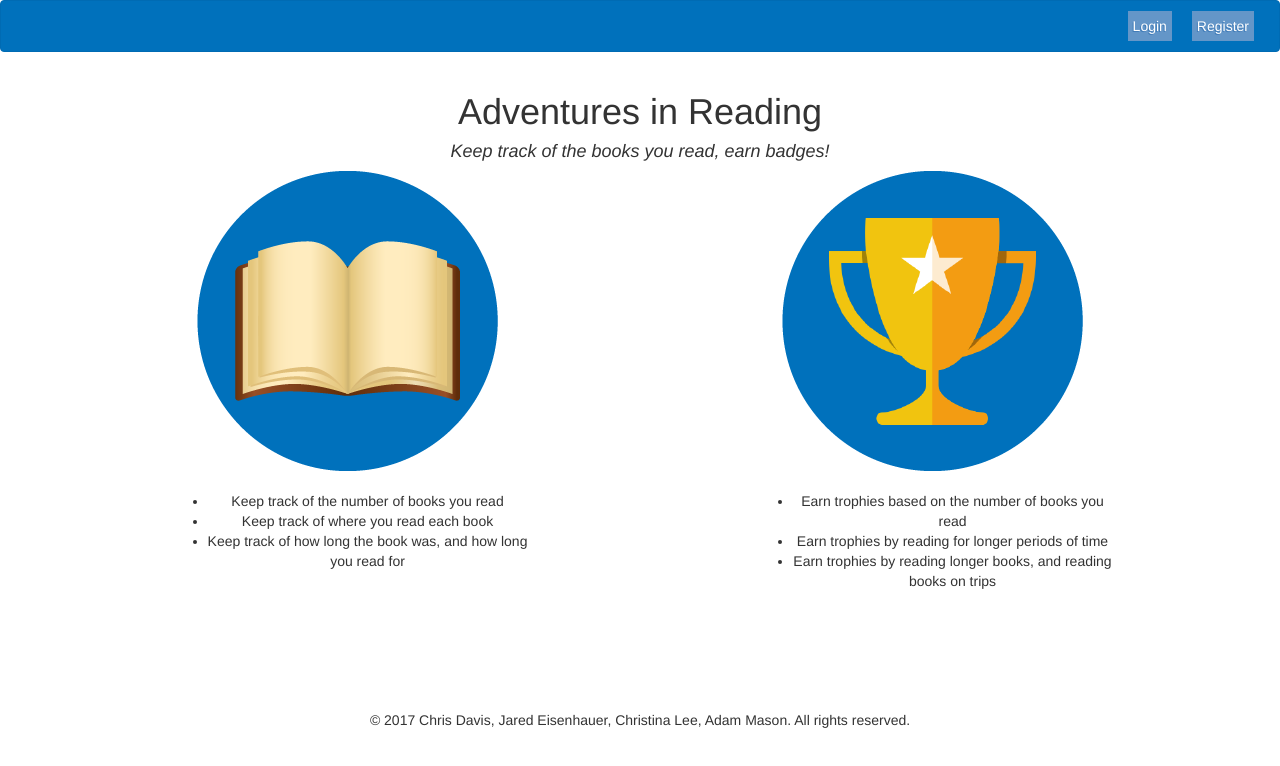
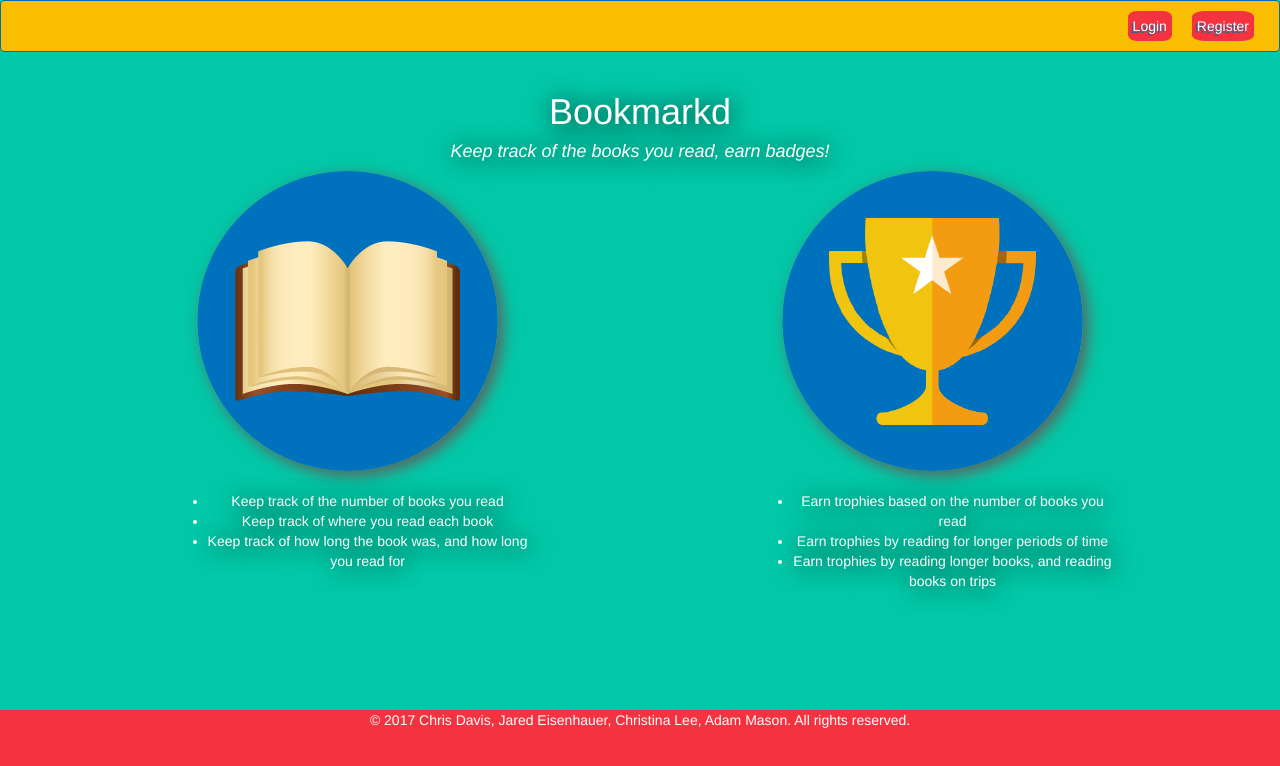
Before and after one commit to Chrissyanity/Final, a website: page public/index.html at #/intro in a window 1280 px wide. Drawn offline with nearby package versions, Linux system fonts and the light colour scheme; some packages are replaced by stand-ins of ours; no server answers; a web font is replaced by a local one.

Commit message:
some styling

```diff
--- a/public/css/style.css
+++ b/public/css/style.css
@@ -1,6 +1,7 @@
 /*a {
     font-family: 'Cabin Sketch', cursive;
 }*/
+
 
 html, body {
     height: 100%;
@@ -10,21 +11,24 @@ html, body {
 .wrapper {
     min-height: 100%;
     margin-bottom: -90px;
+    background-color: #02C8A7;
 }
 .navbar-default {
-  background-color: #0071bc!important;
+  background-color: #f9BE02!important;
   border-color: #006bb3!important;
 }
 .navbar-nav>li>a{
-  color: #333!important;
-  transition: all .2s ease-in-out;
+  color: white!important;
+  /*transition: all .2s ease-in-out;*/
 }
 .navbar-nav>li>a:hover{
-  color: #333!important;
+  /*color: #333!important;*/
   transform: scale(1.1);
 }
 .footer {
     height: 90px;
+    background-color: #F53240;
+
 }
 
 .push {
@@ -35,25 +39,31 @@ html, body {
     margin: 20px;
     text-align: center;
     margin-right: 10px;
+    color: white;
+    text-shadow: 2px 2px 25px #000000;
 }
 
 .headButton {
-    color: #fff;
-    background-color: #6496c8;
-    text-shadow: -1px 1px #417cb8;
+  color: #fff;
+    background-color: #F9BE02;
+    text-shadow: -2px 2px #346392;
     border: none;
     margin: 10px;
     padding: 5px;
+    background-color: #F53240;
+    border-radius: 20%;
 }
 
-.headButton.hover {
-    background-color: #346392;
+.headButton:hover {
+  /*background-color: #346392;*/
     text-shadow: -1px 1px #27496d;
 }
 
-.headButton.active {
-    background-color: #27496d;
-    text-shadow: -1px 1px #193047;
+.headButton:active {
+
+  /*background-color: #27496d;*/
+     text-shadow: -1px 1px #193047;
+
 }
 .formButton {
     color: #fff;
@@ -83,6 +93,13 @@ html, body {
 
 footer p {
     text-align: center;
+    color: white;
+}
+
+.frontPageImg {
+  border: black;
+  box-shadow: 5px 5px 15px #606060;
+  border-radius: 50%;
 }
 
 .box, .trophy {
@@ -147,8 +164,26 @@ footer p {
     transform: rotateY(180deg);
 }
 
-h1, h4, li {
+h1,h4,li {
     text-align: center;
+    color: white;
+    text-shadow: 2px 2px 25px #000000;
+}
+
+#intro {
+    text-align: center;
+    color: white;
+    text-shadow: 2px 2px 25px #000000;
+}
+
+h4 {
+    text-align: center;
+    color: white;
+}
+
+li {
+    text-align: center;
+    color: white;
 }
 
 .modal {
--- a/public/views/intro.html
+++ b/public/views/intro.html
@@ -4,7 +4,7 @@
     <div class="container">
         <div class="row">
             <div class="col-md-12">
-                <h1>Adventures in Reading</h1>
+                <h1>Bookmarkd</h1>
                 <h4><em>Keep track of the books you read, earn badges!</em></h4>
             </div>
         </div>
@@ -20,7 +20,7 @@
 						</div>
             <div class="col-md-4">
 							<figure class="text-center" >
-								<img src="img/book.png" />
+								<img src="img/book.png" class="frontPageImg" />
 							</figure>
 							<br />
 							<ul>
@@ -39,7 +39,7 @@
 						</div>
 						<div class="col-md-4">
 							<figure class="text-center" >
-								<img src="img/trophy.png" />
+								<img src="img/trophy.png" class="frontPageImg"/>
 							</figure>
 							<br />
 							<ul>
```
